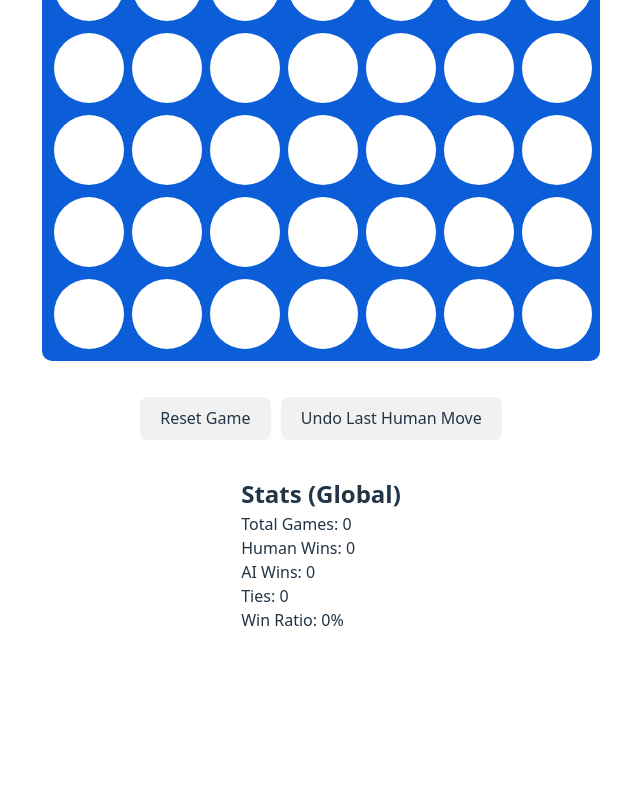
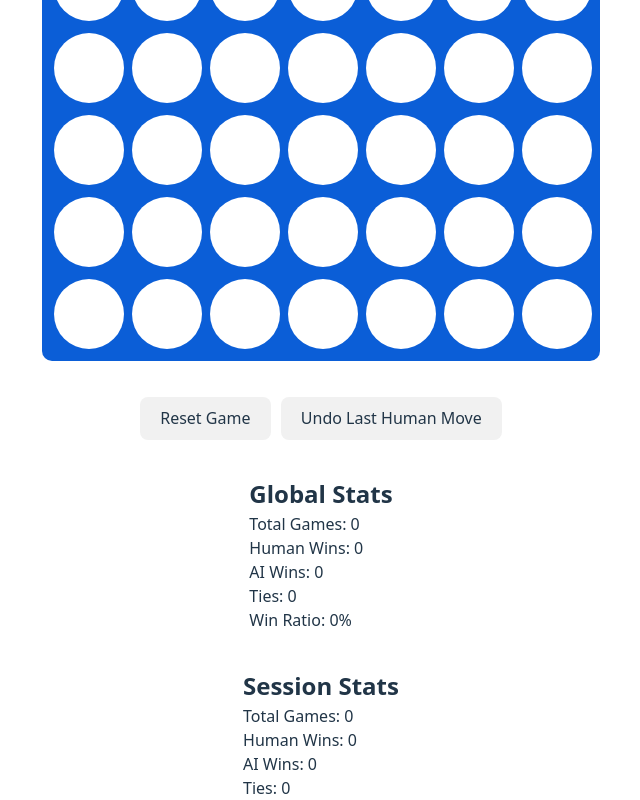
Before and after one commit to Ajani23K/Connect-4-Final, a React (Vite) app in the folder client/: page / in a window 1280 px wide. Shown: the part 216-1016 px from the top of the page, without its empty margins (319-959 px from the left). Before the commit the page ends 848 px from the top, so only its background shows below. Built offline with nearby package versions, Linux system fonts and the light colour scheme; no server answers.

Commit message:
personal session player stats

```diff
--- a/client/src/App.jsx
+++ b/client/src/App.jsx
@@ -9,9 +9,24 @@ function App() {
   const [gameOver, setGameOver] = useState(false);
   const [winningCells, setWinningCells] = useState([]);
   const [history, setHistory] = useState([]);
-  const [stats, setStats] = useState({ human: 0, ai: 0, ties: 0, total_games: 0 });
 
-  // Fetch stats on load
+  // Global stats (backend)
+  const [stats, setStats] = useState({
+    human: 0,
+    ai: 0,
+    ties: 0,
+    total_games: 0,
+  });
+
+  // Session stats (frontend only)
+  const [sessionStats, setSessionStats] = useState({
+    human: 0,
+    ai: 0,
+    ties: 0,
+    total: 0,
+  });
+
+  // Fetch global stats on load
   useEffect(() => {
     fetchStats();
   }, []);
@@ -20,25 +35,39 @@ function App() {
     try {
       const res = await fetch("http://localhost:5000/api/stats");
       const data = await res.json();
-      setStats(data);
+      setStats({
+        human: Number(data.human),
+        ai: Number(data.ai),
+        ties: Number(data.ties),
+        total_games: Number(data.total_games),
+      });
     } catch (err) {
       console.error("Failed to fetch stats:", err);
     }
   };
 
-  // Record game and update stats
+  // Record game to backend
   const recordGame = async (winner) => {
     try {
-      const res = await fetch("http://localhost:5000/api/game", {
+      await fetch("http://localhost:5000/api/game", {
         method: "POST",
         headers: { "Content-Type": "application/json" },
         body: JSON.stringify({ winner }),
       });
-      const data = await res.json();
-      setStats(data); // update stats immediately from response
+      fetchStats();
     } catch (err) {
       console.error("Failed to record game:", err);
     }
+  };
+
+  // Record session stats
+  const recordSessionGame = (winner) => {
+    setSessionStats(prev => ({
+      human: prev.human + (winner === "human" ? 1 : 0),
+      ai: prev.ai + (winner === "ai" ? 1 : 0),
+      ties: prev.ties + (winner === "tie" ? 1 : 0),
+      total: prev.total + 1,
+    }));
   };
 
   const handleColumnClick = (col) => {
@@ -63,7 +92,10 @@ function App() {
       setBoard(newBoard);
       setWinningCells(result.cells);
       setGameOver(true);
+
       recordGame("human");
+      recordSessionGame("human");
+
       alert("You win!");
       return;
     }
@@ -79,23 +111,27 @@ function App() {
       }
     }
 
-    // AI win check
     result = checkWinner(newBoard);
     if (result.winner === AI) {
       setBoard(newBoard);
       setWinningCells(result.cells);
       setGameOver(true);
+
       recordGame("ai");
+      recordSessionGame("ai");
+
       alert("AI wins!");
       return;
     }
 
-    // Tie check
     const isTie = newBoard.every(row => row.every(cell => cell !== 0));
     if (isTie) {
       setBoard(newBoard);
       setGameOver(true);
+
       recordGame("tie");
+      recordSessionGame("tie");
+
       alert("Tie game!");
       return;
     }
@@ -119,11 +155,15 @@ function App() {
     setWinningCells([]);
   };
 
-  const winRatio = stats.total_games > 0 ? ((stats.human / stats.total_games) * 100).toFixed(1) : 0;
+  const winRatio =
+    stats.total_games > 0
+      ? ((stats.human / stats.total_games) * 100).toFixed(1)
+      : 0;
 
   return (
     <div className="app-container">
       <h1>Connect 4</h1>
+
       <Board
         board={board}
         onColumnClick={handleColumnClick}
@@ -131,18 +171,28 @@ function App() {
       />
 
       <div style={{ marginTop: "1rem" }}>
-        <button onClick={resetGame} style={{ marginRight: "10px" }}>Reset Game</button>
+        <button onClick={resetGame} style={{ marginRight: "10px" }}>
+          Reset Game
+        </button>
         <button onClick={undoMove}>Undo Last Human Move</button>
       </div>
 
       <div style={{ marginTop: "1rem" }}>
-        <h2>Stats (Global)</h2>
+        <h2>Global Stats</h2>
         <p>Total Games: {stats.total_games}</p>
         <p>Human Wins: {stats.human}</p>
         <p>AI Wins: {stats.ai}</p>
         <p>Ties: {stats.ties}</p>
         <p>Win Ratio: {winRatio}%</p>
       </div>
+
+      <div style={{ marginTop: "1rem" }}>
+        <h2>Session Stats</h2>
+        <p>Total Games: {sessionStats.total}</p>
+        <p>Human Wins: {sessionStats.human}</p>
+        <p>AI Wins: {sessionStats.ai}</p>
+        <p>Ties: {sessionStats.ties}</p>
+      </div>
     </div>
   );
 }
```
